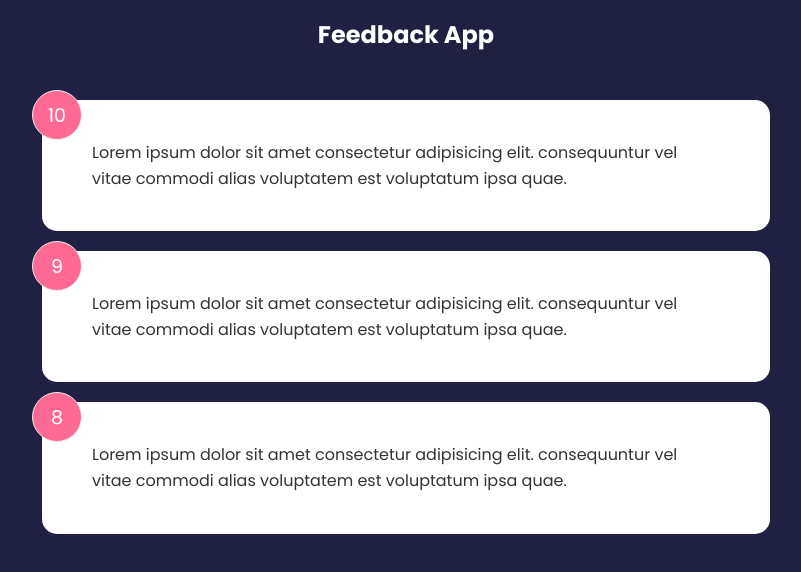
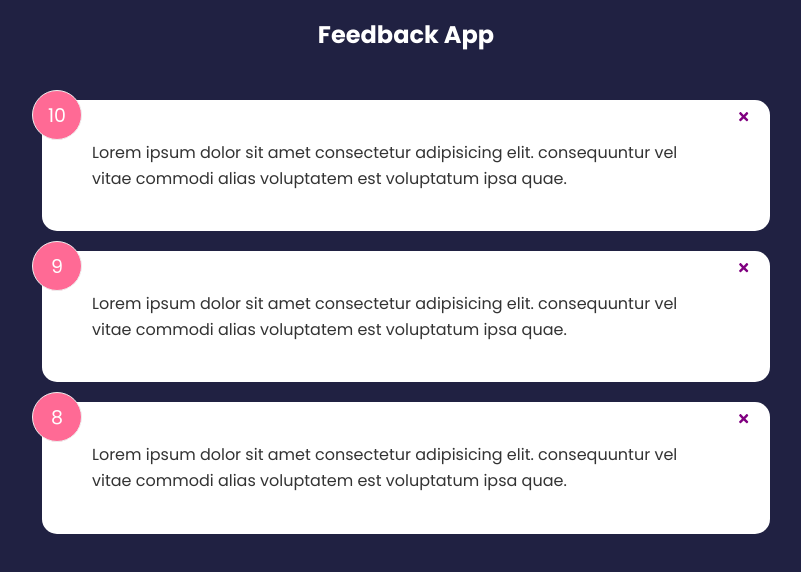
Before and after one commit to nameelza/feedback-app, a React (Create React App) app: page / in a window 1280 px wide. Shown: the top 572 px of the page, without its empty margins (234-1035 px from the left). Built offline with nearby package versions, Linux system fonts and the light colour scheme.

Commit message:
closeButton

```diff
--- a/package.json
+++ b/package.json
@@ -8,6 +8,7 @@
     "@testing-library/user-event": "^13.5.0",
     "react": "^18.1.0",
     "react-dom": "^18.1.0",
+    "react-icons": "^4.3.1",
     "react-scripts": "5.0.1",
     "web-vitals": "^2.1.4"
   },
--- a/src/components/FeedbackItem.jsx
+++ b/src/components/FeedbackItem.jsx
@@ -1,17 +1,24 @@
+import { FaTimes } from "react-icons/fa";
 import PropTypes from "prop-types";
 import Card from "./shared/Card";
 
 function FeedbackItem({ item }) {
+  const handleClick = () => {
+    console.log("clicked");
+  };
   return (
     <Card>
       <div className="num-display">{item.rating}</div>
+      <button onClick={handleClick} className="close">
+        <FaTimes color="purple" />
+      </button>
       <div className="text-display">{item.text}</div>
     </Card>
   );
 }
 
 FeedbackItem.propTypes = {
-  feedback: PropTypes.object.isRequired,
+  item: PropTypes.object.isRequired,
 };
 
 export default FeedbackItem;
```
Also changed, not shown: 1 other file (tests, documents, lock files or other folders).
